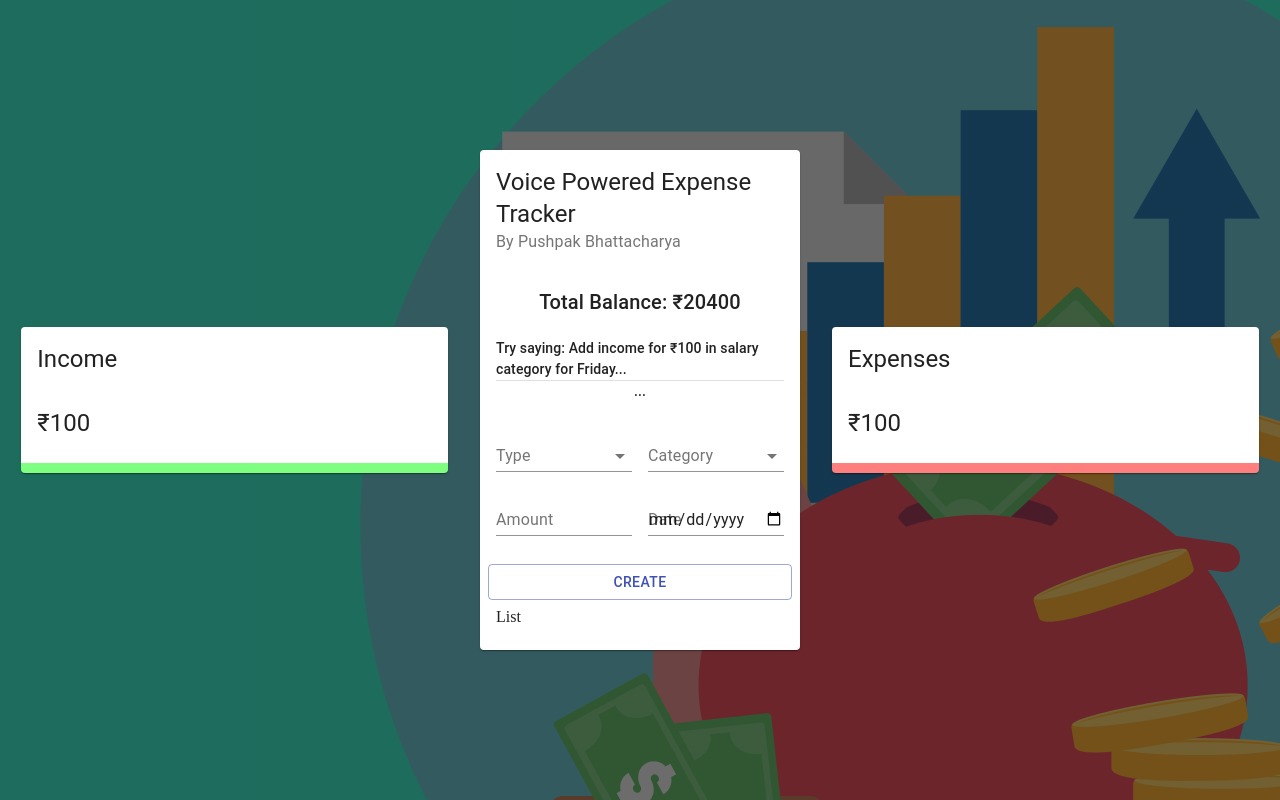
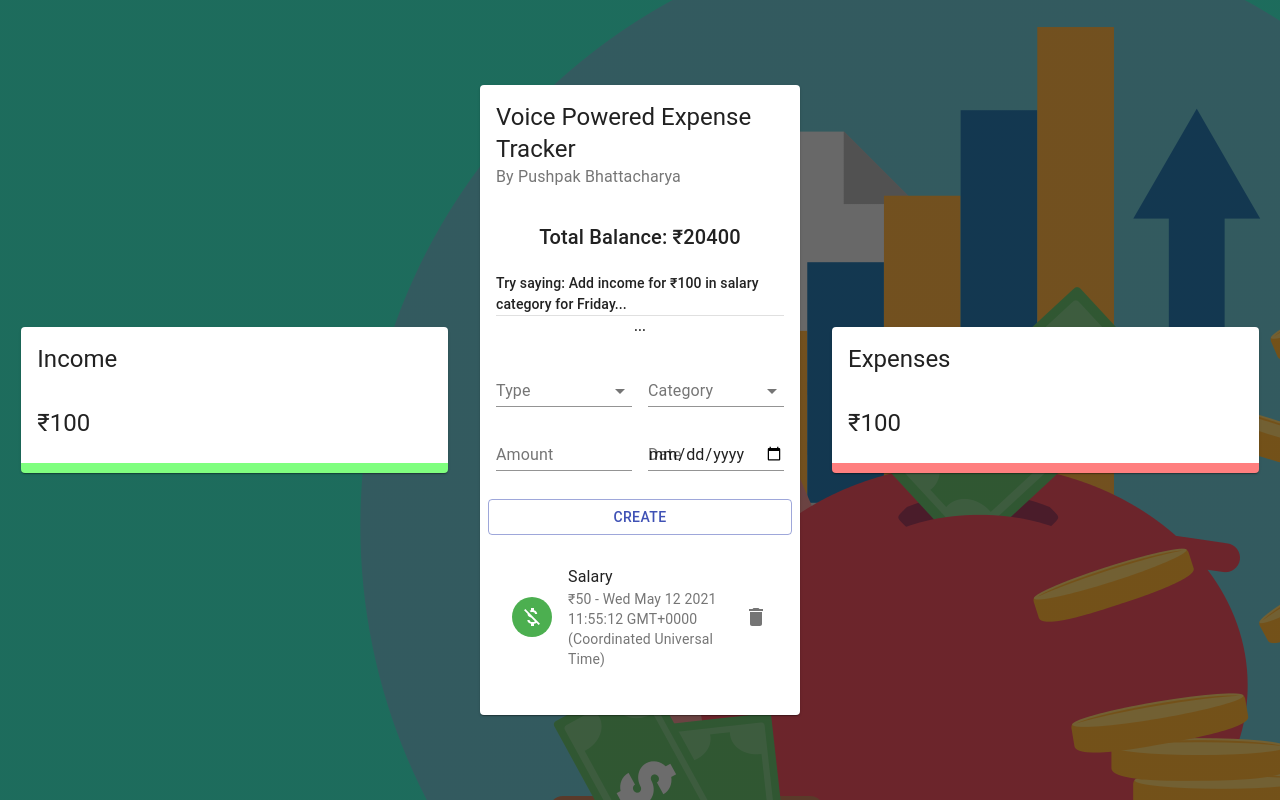
Before and after one commit to PushpakB3096/react-voice-exp-tracker, a React (Create React App) app: page / in a window 1280 px wide. Built offline with nearby package versions, Linux system fonts and the light colour scheme.

Commit message:
Add list transaction section

```diff
--- a/src/components/Main/List/List.jsx
+++ b/src/components/Main/List/List.jsx
@@ -1,8 +1,65 @@
 import React from "react";
+import {
+  List as MUIList, // importing under a different name because our component is also named the same
+  ListItem,
+  ListItemAvatar,
+  ListItemText,
+  Avatar,
+  ListItemSecondaryAction,
+  IconButton,
+  Slide,
+} from "@material-ui/core";
+import { Delete, MoneyOff } from "@material-ui/icons";
+
 import useStyles from "./styles";
 
 const List = () => {
-  return <div>List</div>;
+  const classes = useStyles();
+
+  // dummy transactions
+  const transactions = [
+    { id: 1, type: "Income", category: "Salary", amount: 50, date: new Date() },
+  ];
+
+  return (
+    <MUIList dense={false} className={classes.list}>
+      {transactions.map((transaction) => (
+        // anything inside Slide component has an animation of sliding in/out
+        <Slide
+          direction="down"
+          in
+          mountOnEnter
+          unmountOnExit
+          key={transaction.id}
+        >
+          <ListItem>
+            <ListItemAvatar>
+              <Avatar
+                // adding classes based on transaction type
+                className={
+                  transaction.type === "Income"
+                    ? classes.avatarIncome
+                    : classes.avatarExpense
+                }
+              >
+                <MoneyOff />
+              </Avatar>
+            </ListItemAvatar>
+            <ListItemText
+              primary={transaction.category}
+              secondary={`₹${transaction.amount} - ${transaction.date}`}
+            />
+            {/* delete transaction button */}
+            <ListItemSecondaryAction>
+              <IconButton edge="end" aria-label="delete" onClick="">
+                <Delete />
+              </IconButton>
+            </ListItemSecondaryAction>
+          </ListItem>
+        </Slide>
+      ))}
+    </MUIList>
+  );
 };
 
 export default List;
```
